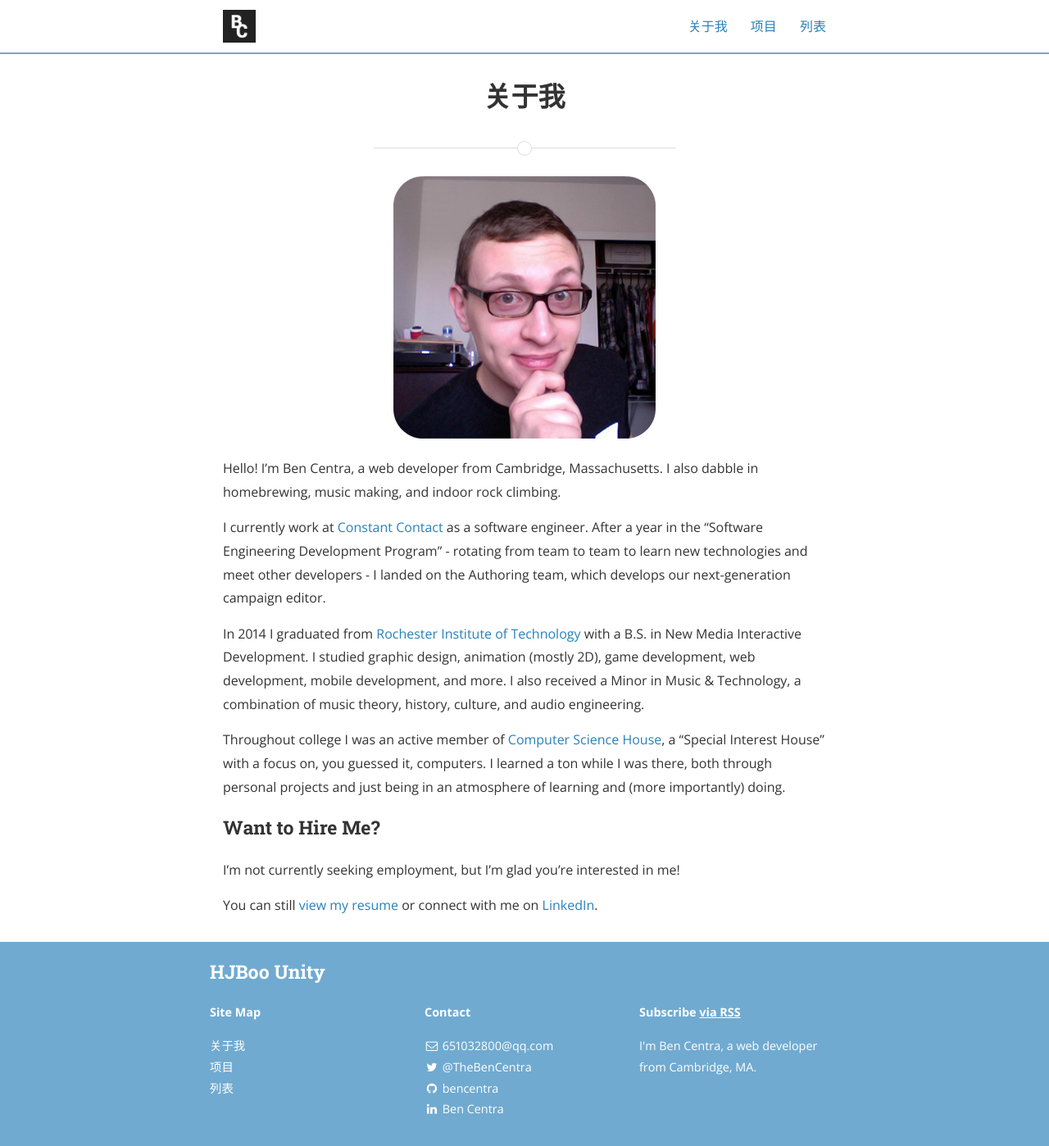
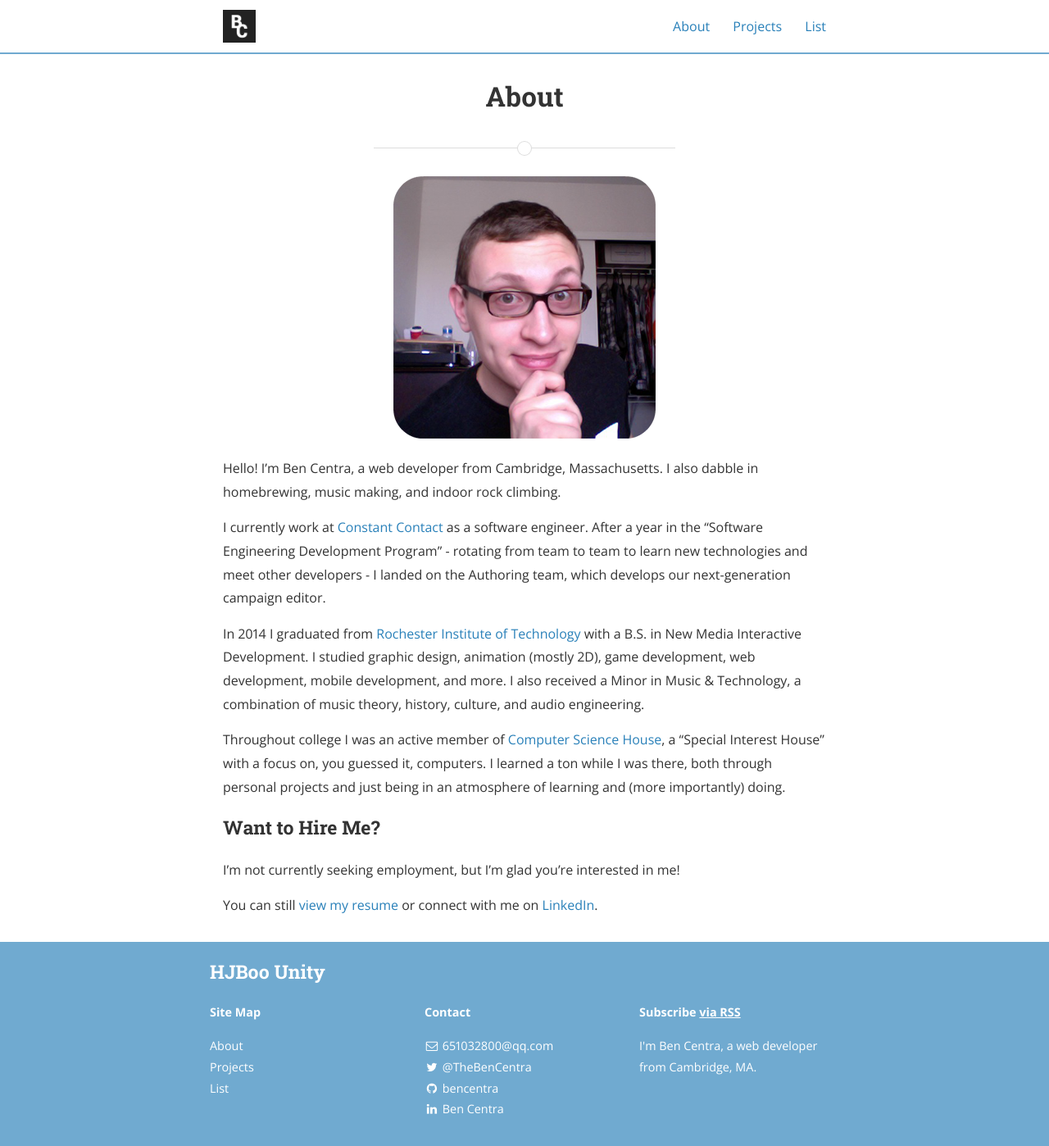
Before and after one commit to MonoHank/hjboo.github.io, a Jekyll site: the page built from about.md, in a window 1280 px wide. Shown: the whole page at 82% size. Built offline with Jekyll 4.4.1, drawn with Linux system fonts in a browser that asks for light colours; nearby versions of some CDN libraries; a style sheet for code colours, icons or effects is not loaded.

Commit message:
·····

```diff
--- a/about.md
+++ b/about.md
@@ -1,6 +1,6 @@
 ---
 layout: page
-title: 关于我
+title: About
 permalink: /about/
 main_nav: true
 ---
--- a/posts.html
+++ b/posts.html
@@ -1,6 +1,6 @@
 ---
 layout: page
-title: "列表"
+title: "List"
 permalink: /posts/
 published: true
 main_nav: true
--- a/projects/index.html
+++ b/projects/index.html
@@ -1,6 +1,6 @@
 ---
 layout: page
-title: "项目"
+title: "Projects"
 permalink: /projects/
 published: true
 main_nav: true
```
